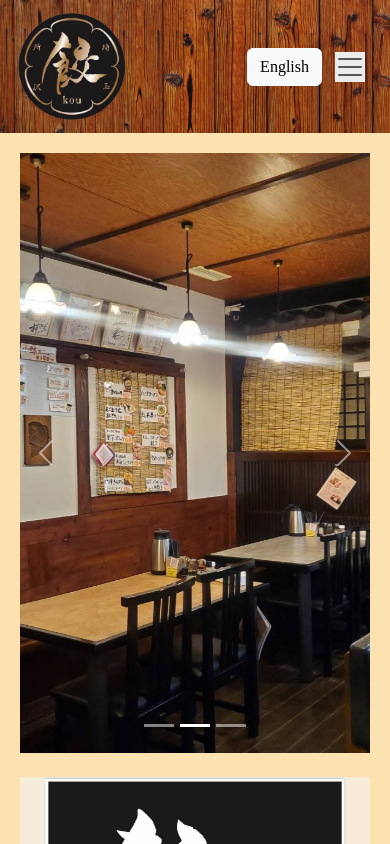
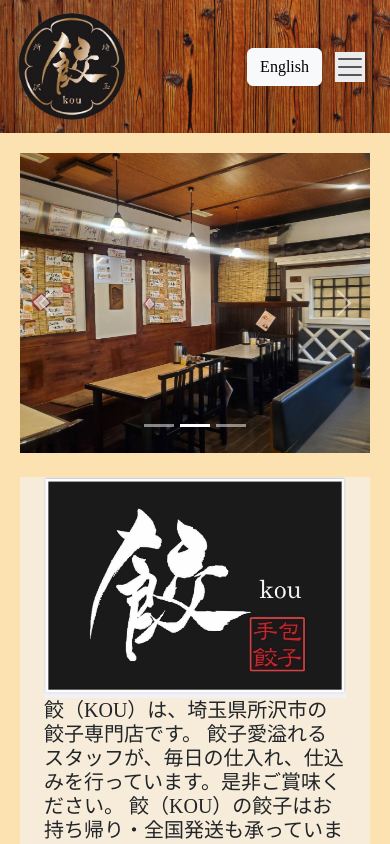
Before and after one commit to shayansj7/gyouzasenmonten-kou, a Next.js app: page / in a window 390 px wide. Shown: the top 844 px of the page. Built offline with nearby package versions, Linux system fonts and the light colour scheme.

Commit message:
Updated carousel images' style

```diff
--- a/components/ExampleCarouselImage.jsx
+++ b/components/ExampleCarouselImage.jsx
@@ -1,10 +1,14 @@
-import Image from 'next/image';
+import Image from "next/image";
 
 export default function ExampleCarouselImage({ text }) {
   return (
-    <div style={{ width: '100%', height: '600px', position: 'relative' }}>
+    <div
+      className={`carousel-image-container ${text
+        .toLowerCase()
+        .replace(/\s+/g, "-")}`}
+    >
       <Image
-        src={`/images/${text.toLowerCase().replace(/\s+/g, '-')}.jpg`}
+        src={`/images/${text.toLowerCase().replace(/\s+/g, "-")}.jpg`}
         alt={text}
         layout="fill"
         objectFit="cover"
--- a/styles/globals.css
+++ b/styles/globals.css
@@ -117,6 +117,19 @@
   display: flex;
 }
 
+/* Carousel */
+.carousel-image-container {
+  width: 100%;
+  height: 600px;
+  position: relative;
+}
+
+@media (max-width: 768px) {
+  .carousel-image-container {
+    height: 300px;
+  }
+}
+
 /* Details */
 .details-desc {
   display: flex;
```
